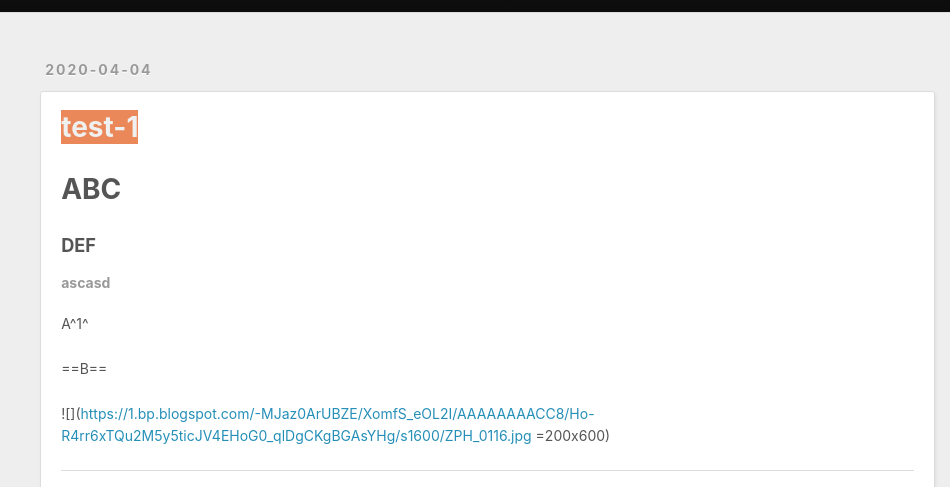
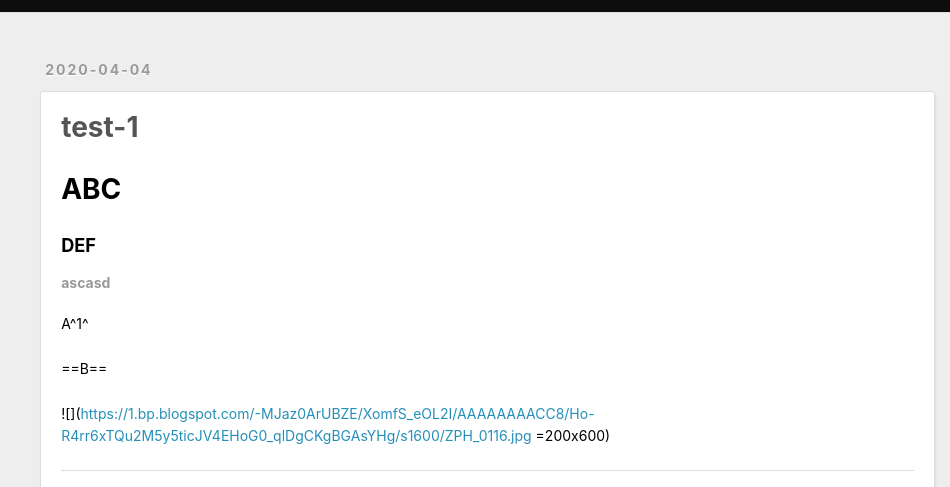
Before and after one commit to ZiTe-H/ZiTe-H.github.io, a plain HTML site: page index.html in a window 1280 px wide. Shown: the part 288-775 px from the top of the page, 0-950 px from the left. Drawn offline with nearby package versions, Linux system fonts and the light colour scheme.

Commit message:
Site updated: 2020-04-06 07:51:12

```diff
--- a/css/style.css
+++ b/css/style.css
@@ -541,8 +541,7 @@ body {
   text-decoration: none;
   font-size: 2em;
   font-weight: bold;
-  background-color: #EA8859;
-  color: #F0F0F0;
+  color: #555;
   line-height: 1.1em;
   -webkit-transition: color 0.2s;
   -moz-transition: color 0.2s;
@@ -553,7 +552,7 @@ a.article-title:hover {
   color: #258fb8;
 }
 .article-entry {
-  color: #555;
+  color: #000000;
   padding: 0 20px;
 }
 .article-entry:before,
```
